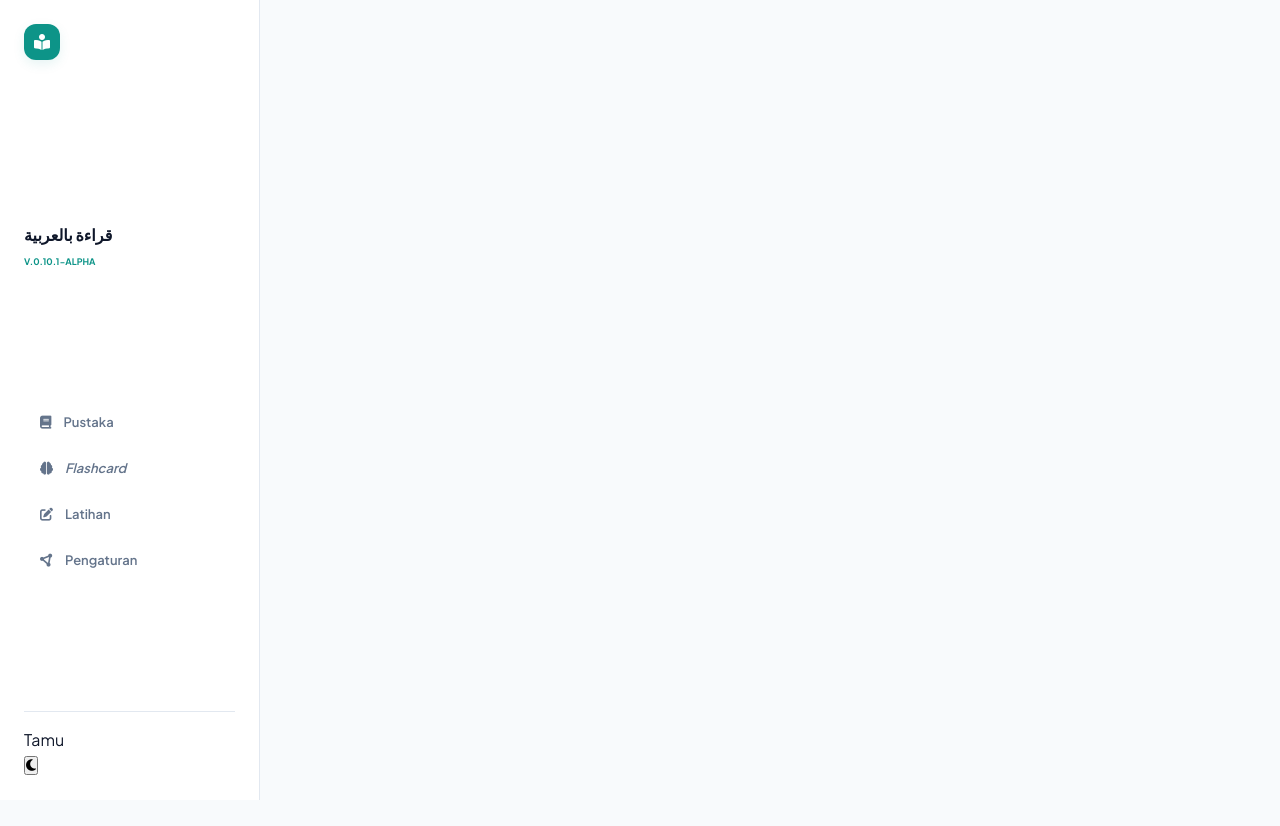
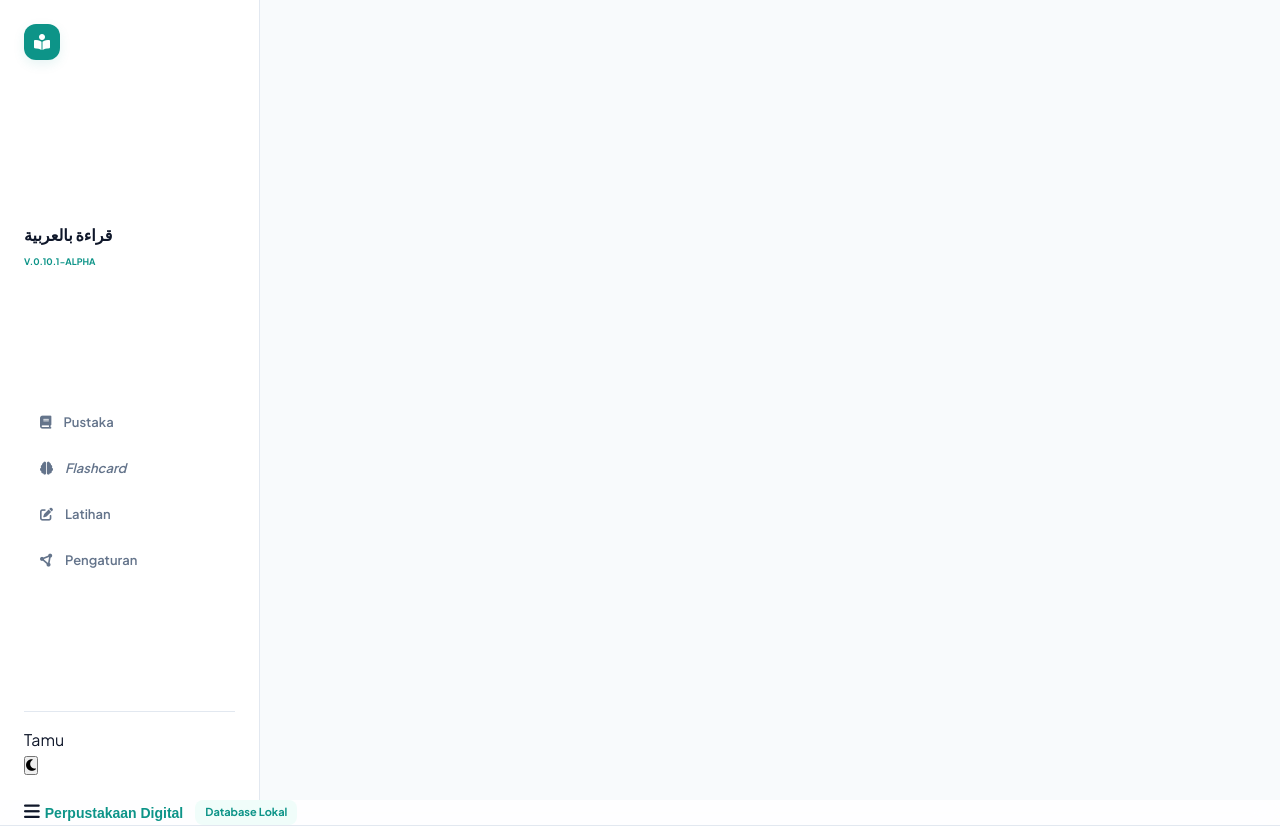
Before and after one commit to bayumtsn1malteng-hue/membaca-ekstensif-arab, a website: page _BELAJAR_REFAKTOR/index.html in a window 1280 px wide. Before the commit the page ends 800 px from the top, so only its background shows below. Drawn offline with Linux system fonts and the light colour scheme.

Commit message:
iterasi 3 subtugas 1.1.1

```diff
--- a/_BELAJAR_REFAKTOR/index.html
+++ b/_BELAJAR_REFAKTOR/index.html
@@ -112,7 +112,7 @@
         display: grid;
         grid-template-columns: 260px 1fr; /* Lebar sidebar 260px, siswanya untuk ruang, apa itu "fr" */
         grid-template-rows: 64px 1fr;
-        grid-template-areas: "sidebar header" "sidebar cntent";
+        grid-template-areas: "sidebar header" "sidebar content";
         min-height: 100vh; /* apa itu "vh" */
     }
 
@@ -206,6 +206,30 @@
         color: var(--text-main);
     }
 
+    /* Iterasi 3 */
+    /* Structural Header Component */
+    .app-header {
+        grid-area: header;
+        background-color: rgba(255,255,255,0.8);
+        border-bottom: 1px solid var(--border-color);
+        display: flex;
+        align-items: center;
+        justify-content: space-between;
+        padding: 0 24px;
+        position: sticky; /* Menjaga header tetap di atas ketika discroll */
+        top: 0;
+        z-index: 40;
+        backdrop-filter: blur(12px); /* Efek kaca transparan modern */
+        transition: var(--transition-smooth);
+    }
+
+    /* Override Header saat Dark Mode aktif */
+    html.dark .app-header {
+        background-color: rgba(12,23,42,0.8); /*cari: rgba */
+    }
+
+    /* Mobile Navigation Bottom Bar Styling */
+    /* Tombol Menu pada Navigasi Mobile */
 
   </style>
 </head>
@@ -251,9 +275,24 @@
                     <i class="fa-solid fa-moon" id="theme-icon-desktop"></i>
                 </button>
             </div>
-
         </aside>
     </div>
+
+    <!-- MAIN HEADER NAVIGATION -->
+     <header class="app-header">
+        <div style="display: flex; align-items: center; gap: 12px;">
+            <button id="mobile-menu-trigger" style="background: none; border: none; font-size: 18px; color: var(--text-main); cursor: pointer;" class="md:hidden">
+                <i class="fa-solid fa-bars"></i>
+                <span style="font-size: 14px; font-weight: 700; color: var(--brand-primary) ;" id="current-view-title">Perpustakaan Digital</span>
+            </button>
+
+            <div style="display: flex; align-items: center; gap: 12px;">
+                <div style="font-size: 11px; font-weight: 700; background-color: var(--brand-light); color: var(--brand-primary); padding: 4px 10px; border-radius: var(--radius-sm);" id="header-status-badge">
+                    Database Lokal
+                </div>
+            </div>
+        </div>
+     </header>
 
 <body>
 
```
